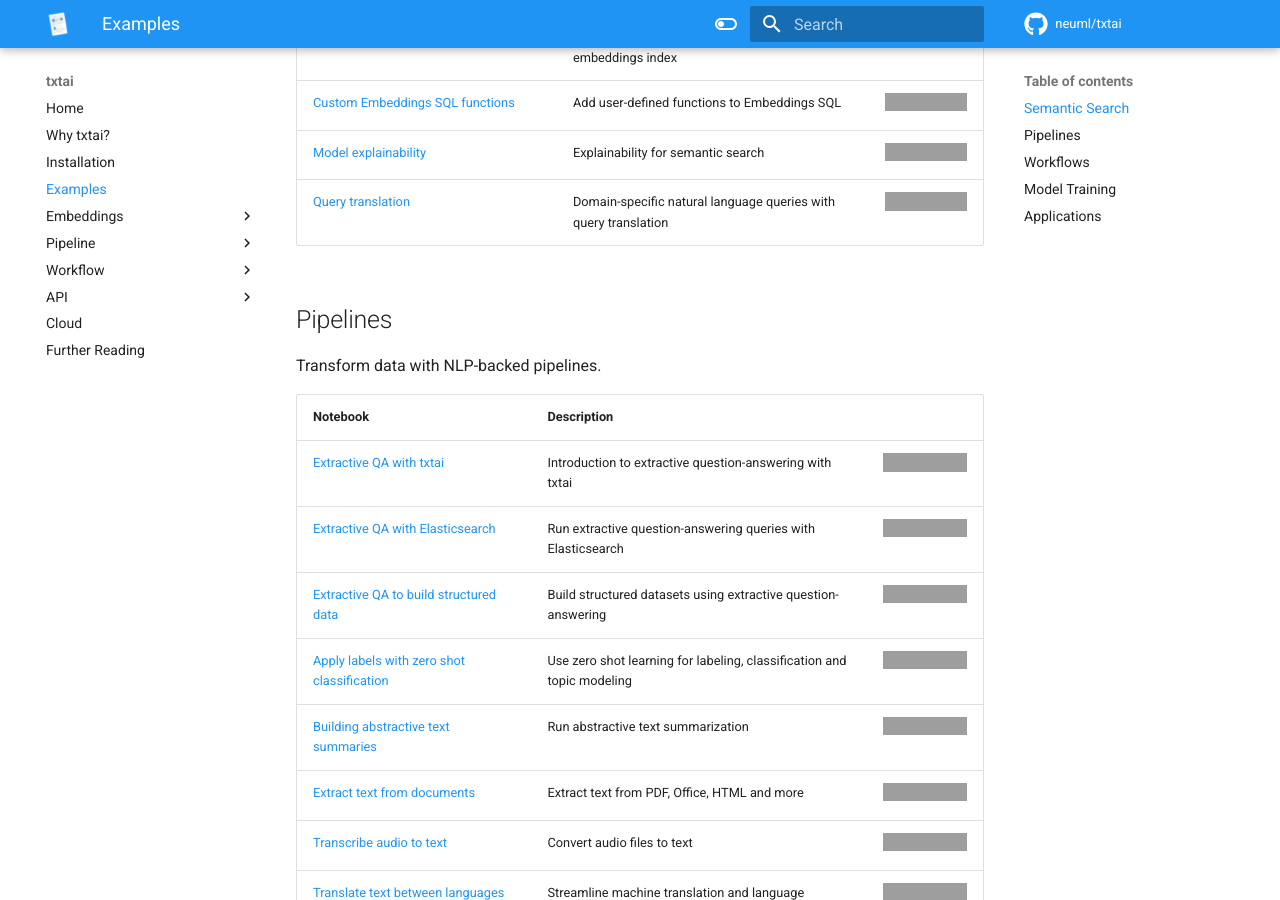
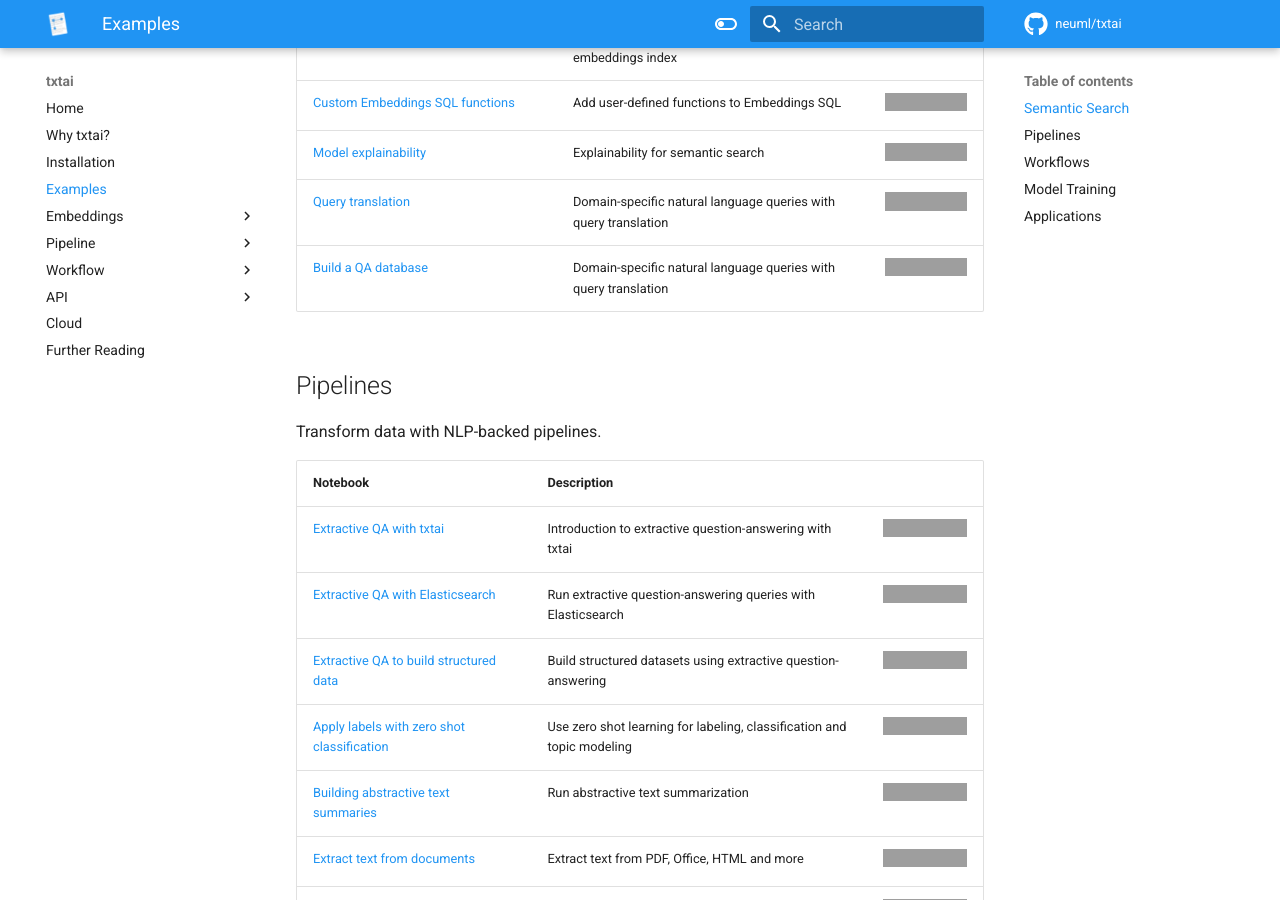
Before and after one commit to neuml/txtai, an MkDocs documentation site: the page built from docs/examples.md, in a window 1280 px wide and 900 px high, scrolled down 1148 px. Built offline with MkDocs 1.6.1 and Material for MkDocs 9.7.7, drawn with Linux system fonts in a browser that asks for light colours; comment, search, counter and statistics services are not loaded; grey boxes are pictures that could not be loaded.

Commit message:
Add QA database example notebook, closes #272

```diff
--- a/docs/examples.md
+++ b/docs/examples.md
@@ -22,6 +22,7 @@
 | [Custom Embeddings SQL functions](https://github.com/neuml/txtai/blob/master/examples/30_Embeddings_SQL_custom_functions.ipynb) | Add user-defined functions to Embeddings SQL | [![Open In Colab](https://colab.research.google.com/assets/colab-badge.svg)](https://colab.research.google.com/github/neuml/txtai/blob/master/examples/30_Embeddings_SQL_custom_functions.ipynb) |
 | [Model explainability](https://github.com/neuml/txtai/blob/master/examples/32_Model_explainability.ipynb) | Explainability for semantic search | [![Open In Colab](https://colab.research.google.com/assets/colab-badge.svg)](https://colab.research.google.com/github/neuml/txtai/blob/master/examples/32_Model_explainability.ipynb) |
 | [Query translation](https://github.com/neuml/txtai/blob/master/examples/33_Query_translation.ipynb) | Domain-specific natural language queries with query translation | [![Open In Colab](https://colab.research.google.com/assets/colab-badge.svg)](https://colab.research.google.com/github/neuml/txtai/blob/master/examples/33_Query_translation.ipynb) |
+| [Build a QA database](https://github.com/neuml/txtai/blob/master/examples/34_Build_a_QA_database.ipynb) | Domain-specific natural language queries with query translation | [![Open In Colab](https://colab.research.google.com/assets/colab-badge.svg)](https://colab.research.google.com/github/neuml/txtai/blob/master/examples/34_Build_a_QA_database.ipynb) |
 
 ## Pipelines
 
```
Also changed, not shown: README.md (+1 -0 lines), 1 other file.
